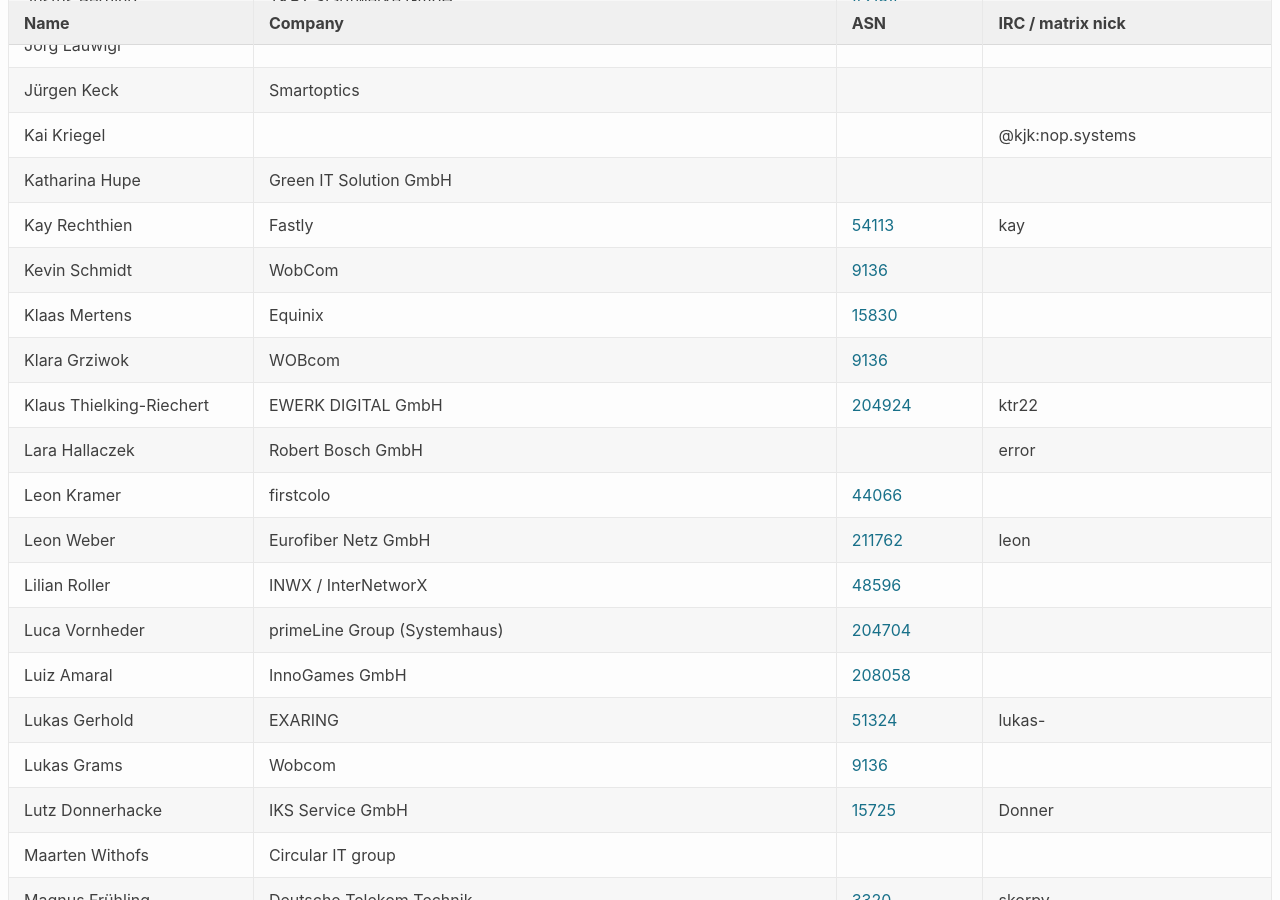
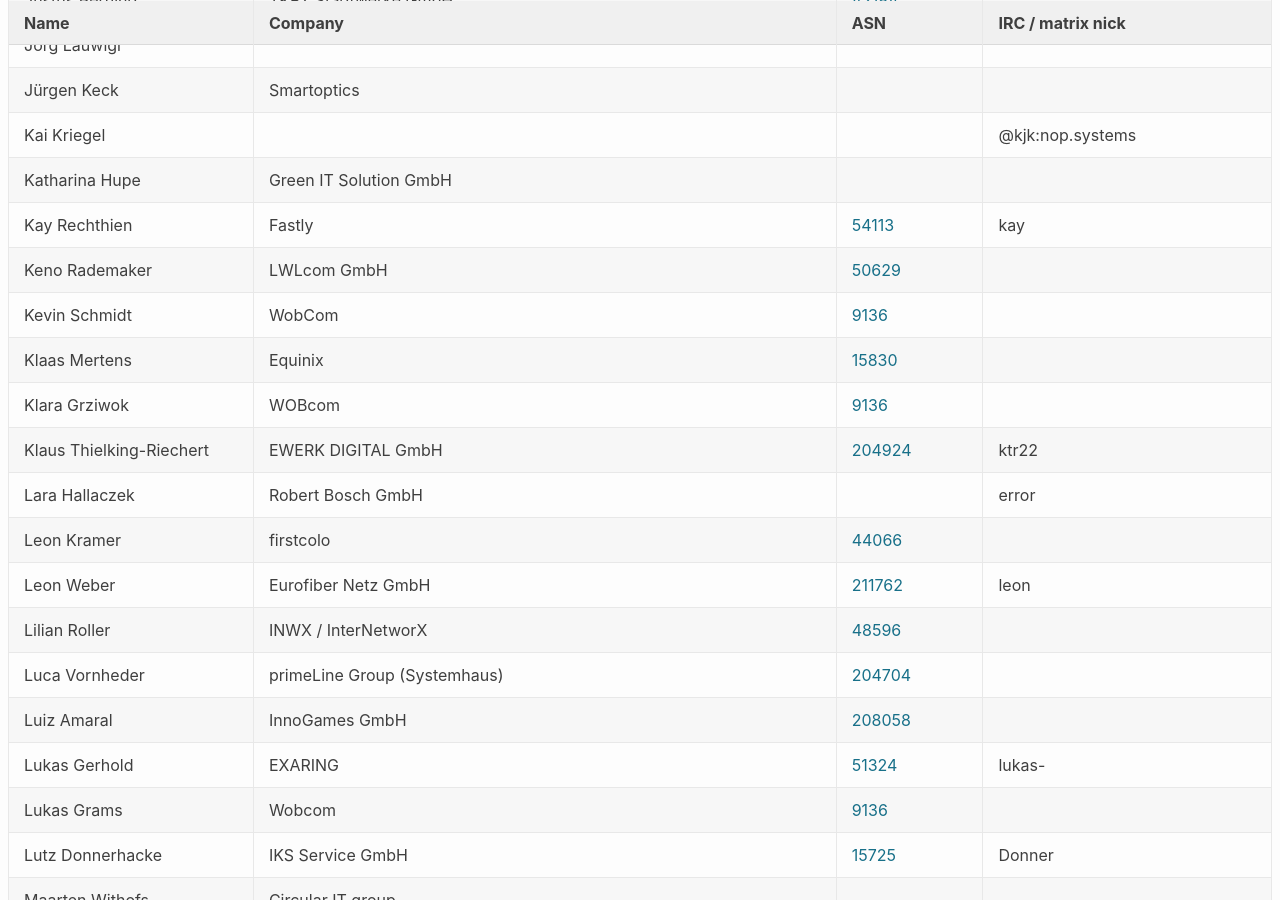
Before and after one commit to denog/pretix-attendeelist, a Jekyll site: the page built from denog16/index.markdown, in a window 1280 px wide and 900 px high, scrolled down 6256 px. Built offline with Jekyll 4.4.1, drawn with Linux system fonts in a browser that asks for light colours; some of the changed text lies outside the part shown.

Commit message:
Latest data: Tue Oct  1 13:33:15 UTC 2024

```diff
--- a/_data/attendees_denog16_onsite.json
+++ b/_data/attendees_denog16_onsite.json
@@ -834,6 +834,12 @@
     "asn": "54113"
   },
   {
+    "name": "Keno Rademaker",
+    "company": "LWLcom GmbH",
+    "irc": null,
+    "asn": "50629"
+  },
+  {
     "name": "Kevin Schmidt",
     "company": "WobCom",
     "irc": null,
@@ -1218,6 +1224,12 @@
     "asn": null
   },
   {
+    "name": "Mirko Dettmann",
+    "company": "Mirko Dettmann",
+    "irc": null,
+    "asn": "50629"
+  },
+  {
     "name": "Molly Miller",
     "company": "Flying Circus Internet Operations GmbH",
     "irc": "molly / @molly:matrix.flyingcircus.io",
```
